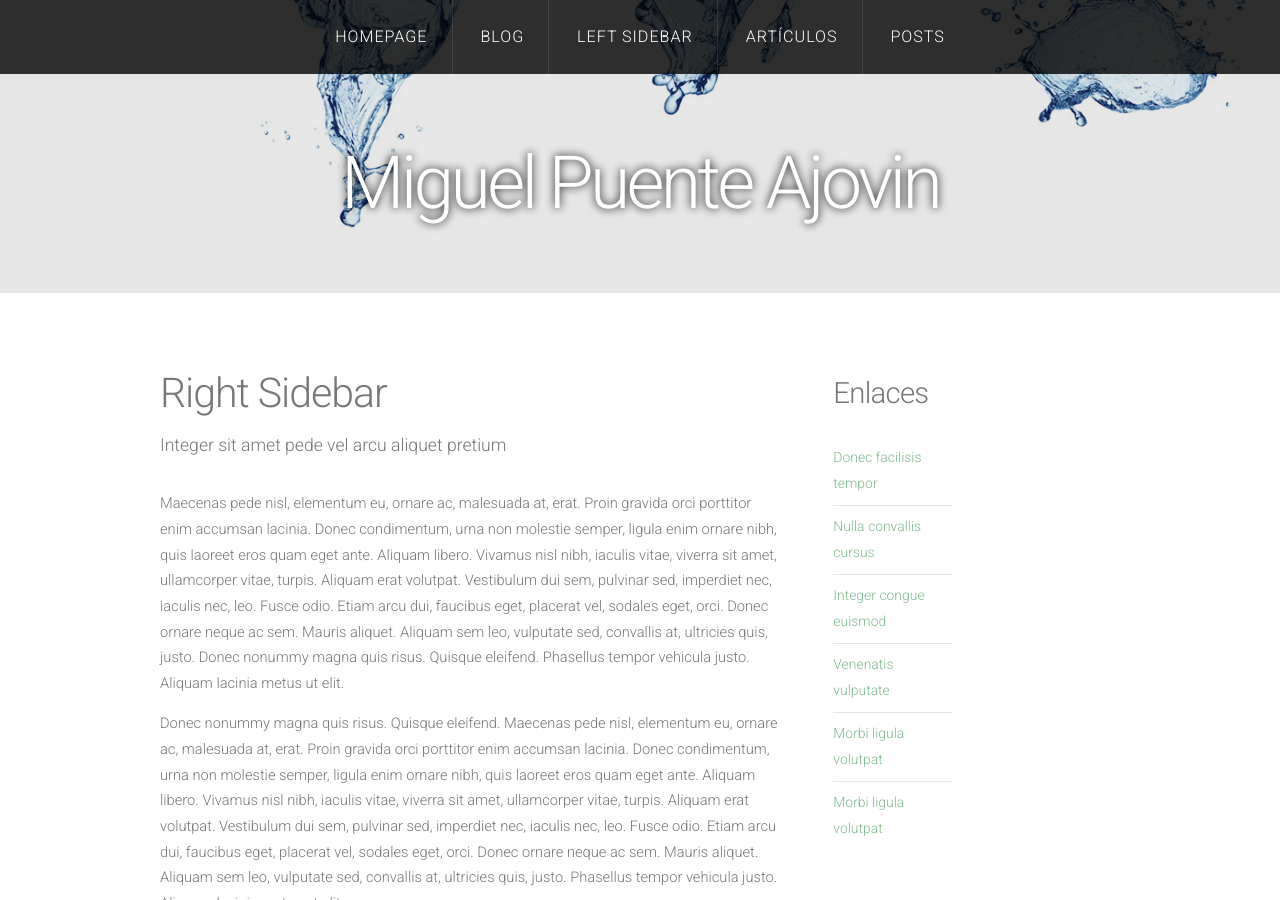
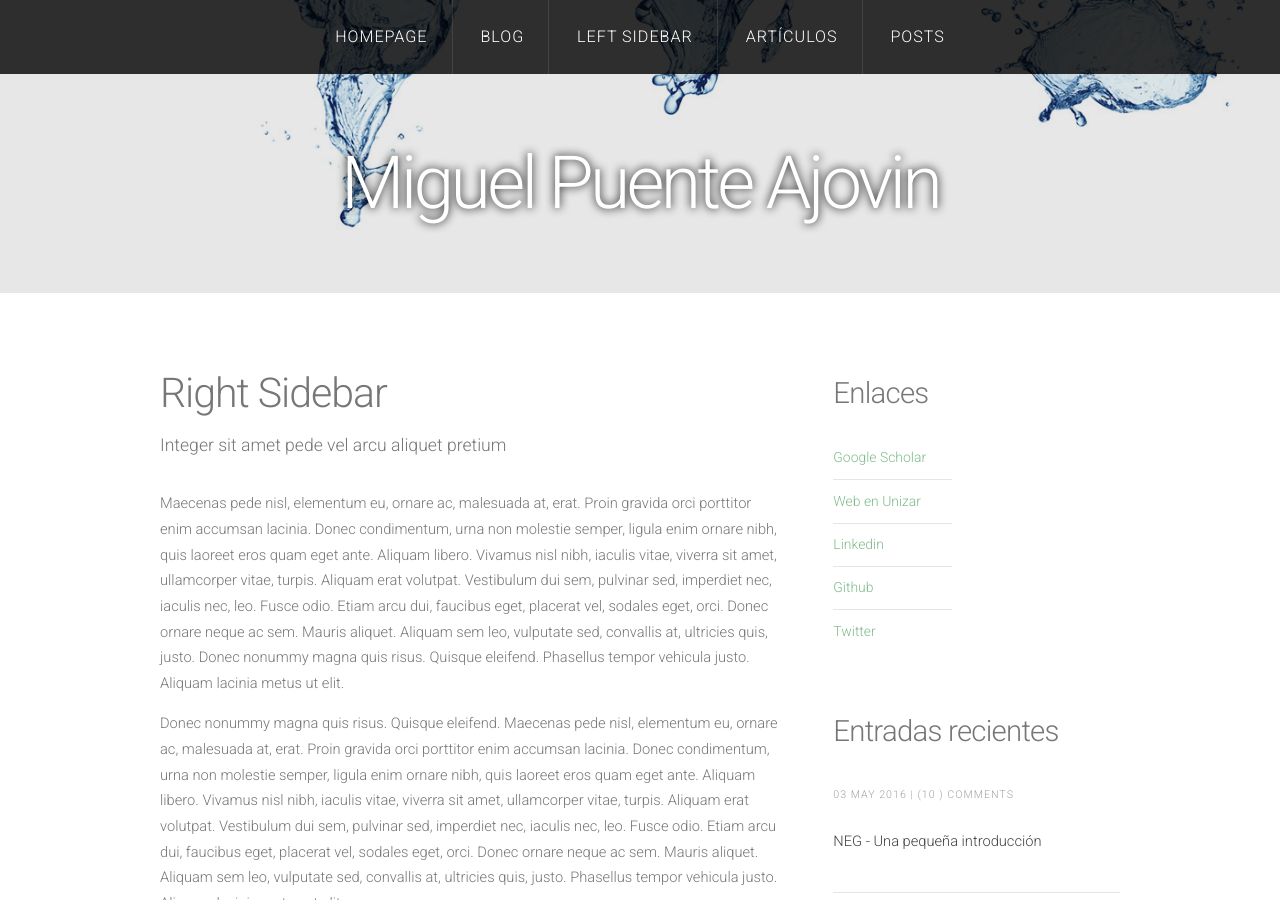
Before and after one commit to mpajovin/mpajovin.github.io, a Jekyll site: the page built from right-sidebar.html, in a window 1280 px wide and 900 px high. Built offline with Jekyll 4.4.1, drawn with Linux system fonts in a browser that asks for light colours; nearby versions of some CDN libraries.

Commit message:
Enlaces en el sidebar
Enlaces bien

```diff
--- a/_includes/sidebar.html
+++ b/_includes/sidebar.html
@@ -8,12 +8,11 @@
 		<div class="row">
 			<section class="6u">
 				<ul class="default">
-					<li><a href="#">Donec facilisis tempor</a></li>
-					<li><a href="#">Nulla convallis cursus</a></li>
-					<li><a href="#">Integer congue euismod</a></li>
-					<li><a href="#">Venenatis vulputate</a></li>
-					<li><a href="#">Morbi ligula volutpat</a></li>
-					<li><a href="#">Morbi ligula volutpat</a></li>
+					<li><a href="https://scholar.google.es/citations?user=Vo5ohaAAAAAJ&hl=es" target="_blank">Google Scholar</a></li>
+					<li><a href="https://dae.unizar.es/personal/miguel-angel-puente-ajovin" target="_blank">Web en Unizar</a></li>
+					<li><a href="https://www.linkedin.com/in/miguel-puente-ajovin-7339b823" target="_blank">Linkedin</a></li>
+					<li><a href="https://github.com/mpajovin" target="_blank">Github</a></li>
+					<li><a href="https://twitter.com/caoticaeconomia" target="_blank">Twitter</a></li>
 				</ul>
 			</section>
 
--- a/left-sidebar.html
+++ b/left-sidebar.html
@@ -50,6 +51,9 @@
 								{% endfor %}
 							</ul>
 				</div>
+-->
+
+
 
 			</div>
 		</div>
```
Also changed, not shown: other parts of left-sidebar.html (+2 -1 lines).
